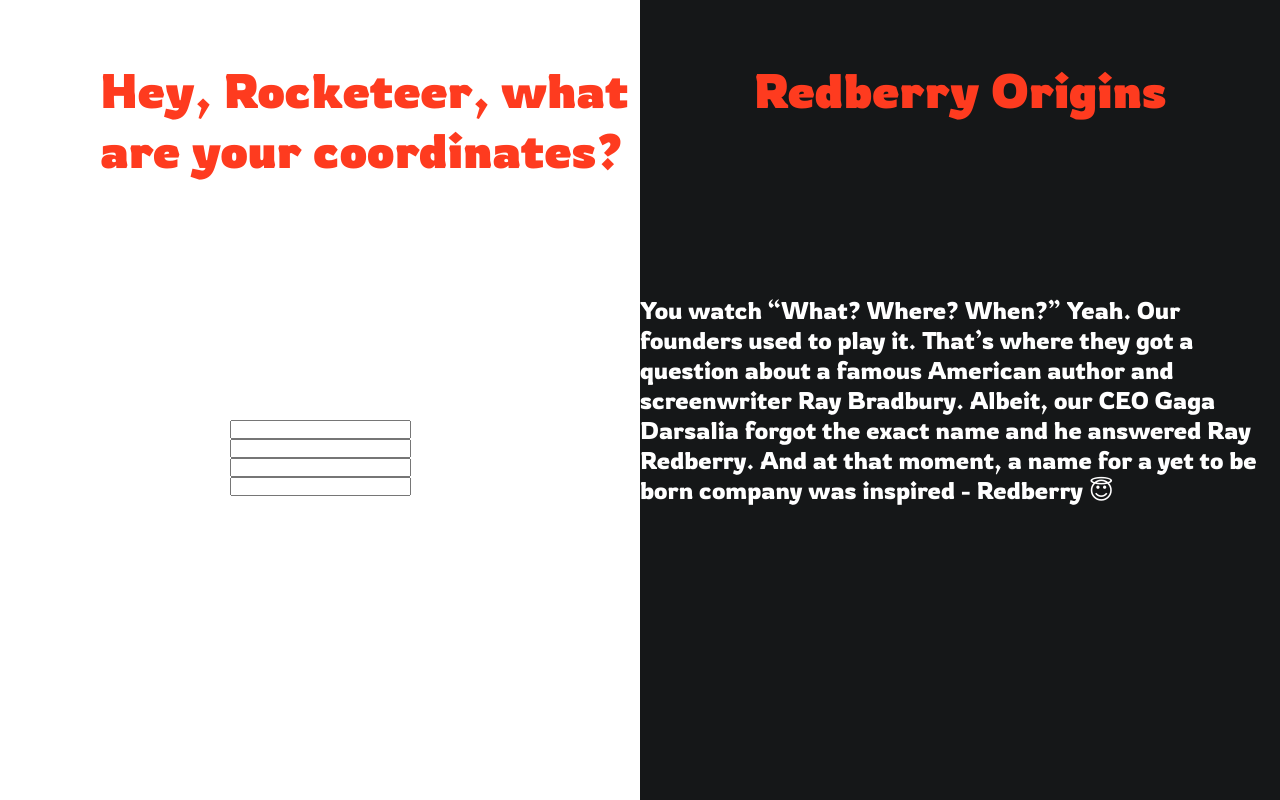
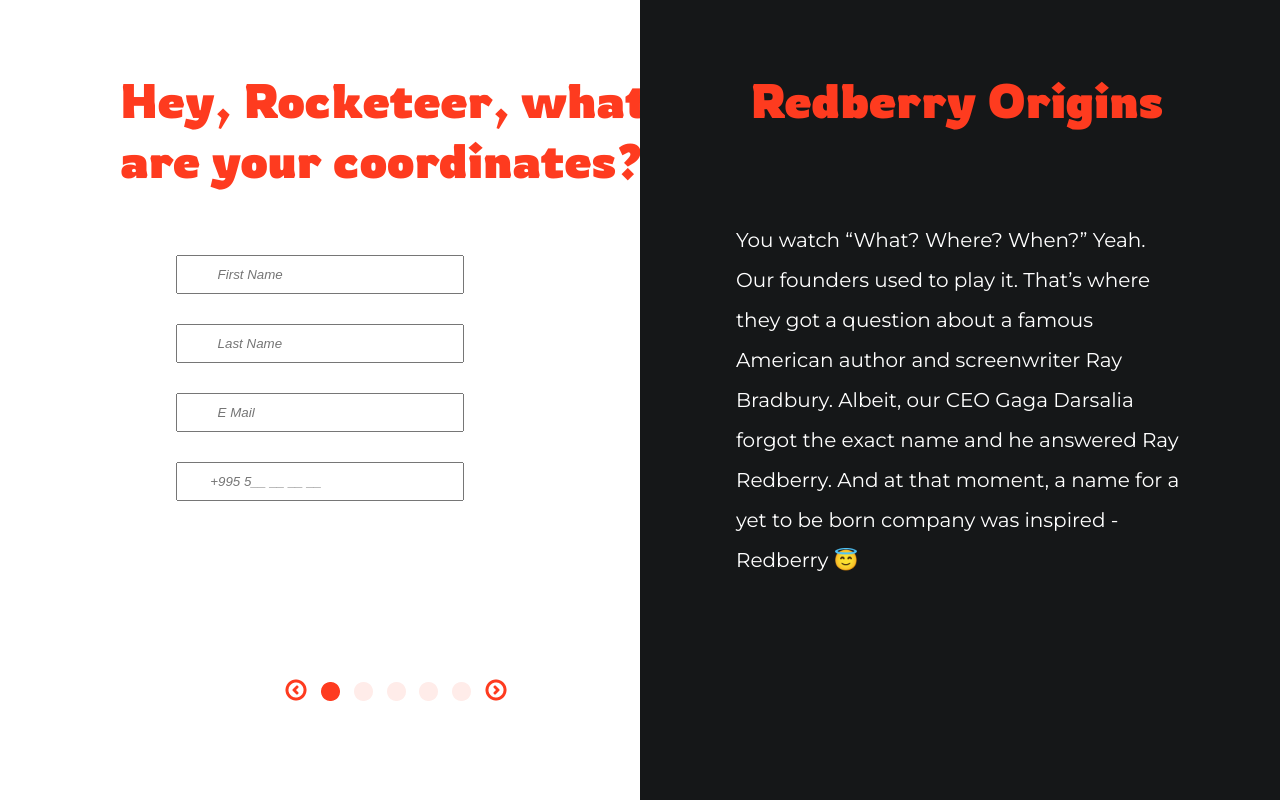
Before and after one commit to fallenprodigy/Rocketeer-, a plain HTML site: page start.html in a window 1280 px wide. Drawn offline with Linux system fonts and the light colour scheme.

Commit message:
second page kind of done

```diff
--- a/start.css
+++ b/start.css
@@ -14,9 +14,11 @@ body {
 .container {
   min-height: 100vh;
   display: flex;
+  position: relative;
 }
 
 .left {
+  position: relative;
   width: 50vw;
   background-color: white;
 }
@@ -34,11 +36,15 @@ h1 {
   color: #fe3b1f;
   font-size: 48px;
   position: absolute;
-  top: 60px;
+  top: 70px;
+  left: 110px;
 }
 
 p {
-  font-size: 24px;
+  width: 70%;
+  font-family: Montserrat;
+  font-size: 20px;
+  line-height: 200%;
   color: white;
   display: flex;
   align-items: center;
@@ -47,7 +53,7 @@ p {
 
 .left-h1 {
   position: relative;
-  left: 100px;
+  left: 120px;
 }
 
 .inputs {
@@ -56,5 +62,21 @@ p {
   justify-content: center;
   flex-direction: column;
   position: relative;
-  top: 300px;
+  top: 120px;
 }
+
+input {
+  padding: 10px;
+  margin: 15px;
+  width: 45%;
+  font-style: italic;
+}
+
+.slider {
+  position: absolute;
+  left: 280px;
+  bottom: 90px;
+}
+img {
+  margin: 5px;
+}
--- a/start.html
+++ b/start.html
@@ -4,7 +4,7 @@
     <meta charset="UTF-8" />
     <meta http-equiv="X-UA-Compatible" content="IE=edge" />
     <meta name="viewport" content="width=device-width, initial-scale=1.0" />
-    <title>Document</title>
+    <title>Personal Information</title>
     <link rel="stylesheet" href="start.css" />
   </head>
   <body>
@@ -15,10 +15,19 @@
           are your coordinates?
         </h1>
         <div class="inputs">
-          <input type="text" />
-          <input type="text" />
-          <input type="text" />
-          <input type="text" />
+          <input placeholder="        First Name" type="text" />
+          <input placeholder="        Last Name" type="text" />
+          <input placeholder="        E Mail" type="text" />
+          <input type="text" placeholder="      +995 5__ __ __ __" />
+        </div>
+        <div class="slider">
+          <img src="./assets/Previous.png" alt="" />
+          <img src="./assets/Ellipse 1.png" alt="" />
+          <img src="./assets/Ellipse 2.png" alt="" />
+          <img src="./assets/Ellipse 3.png" alt="" />
+          <img src="./assets/Ellipse 4.png" alt="" />
+          <img src="./assets/Ellipse 5.png" alt="" />
+          <img src="./assets/Next.png" alt="" />
         </div>
       </div>
       <div class="right">
```
Also changed, not shown: assets/Ellipse 1.png (added), assets/Ellipse 2.png (added), assets/Ellipse 3.png (added), assets/Ellipse 4.png (added), assets/Ellipse 5.png (added), assets/Next.png (added), assets/Previous.png (added).
